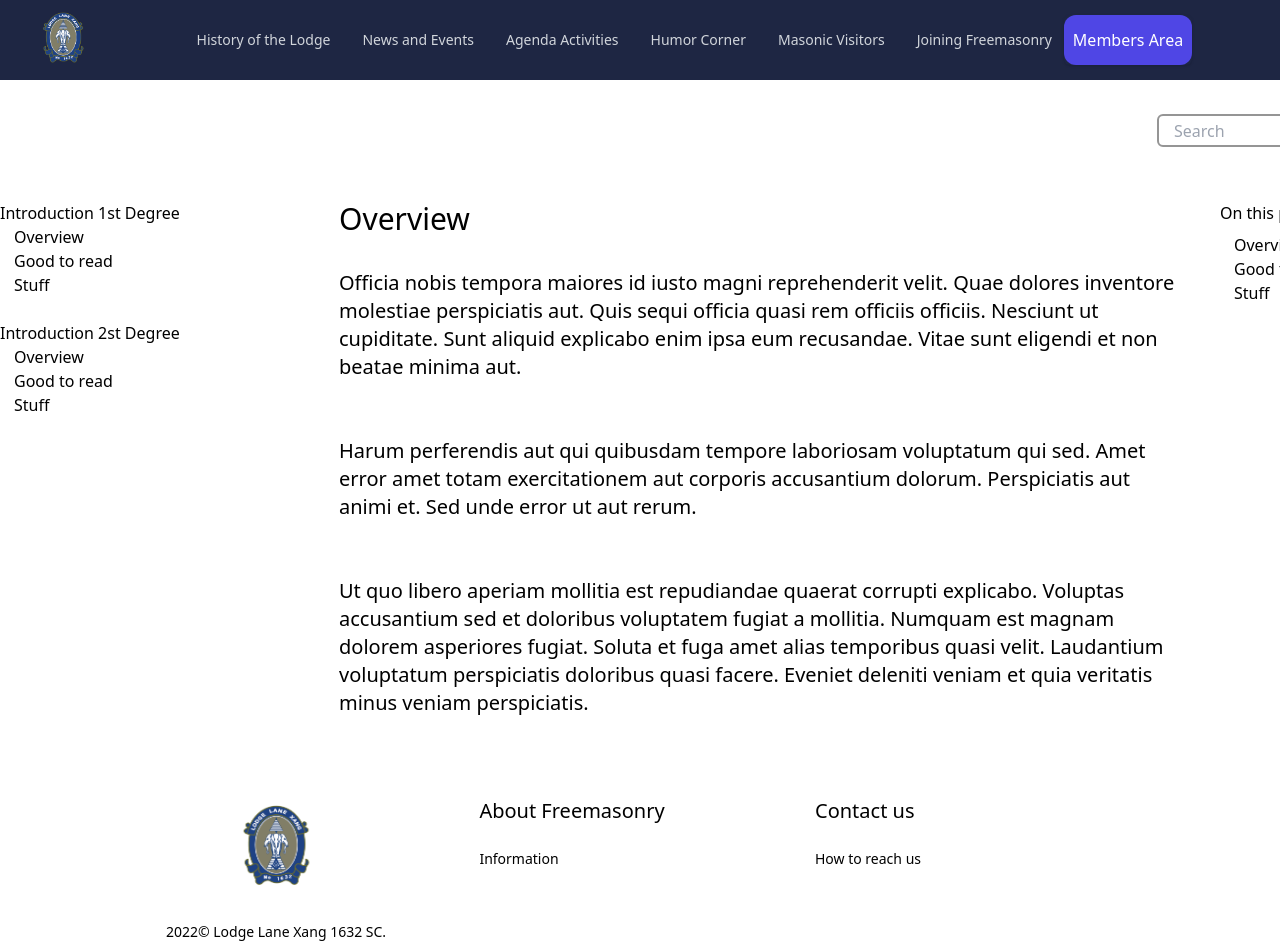
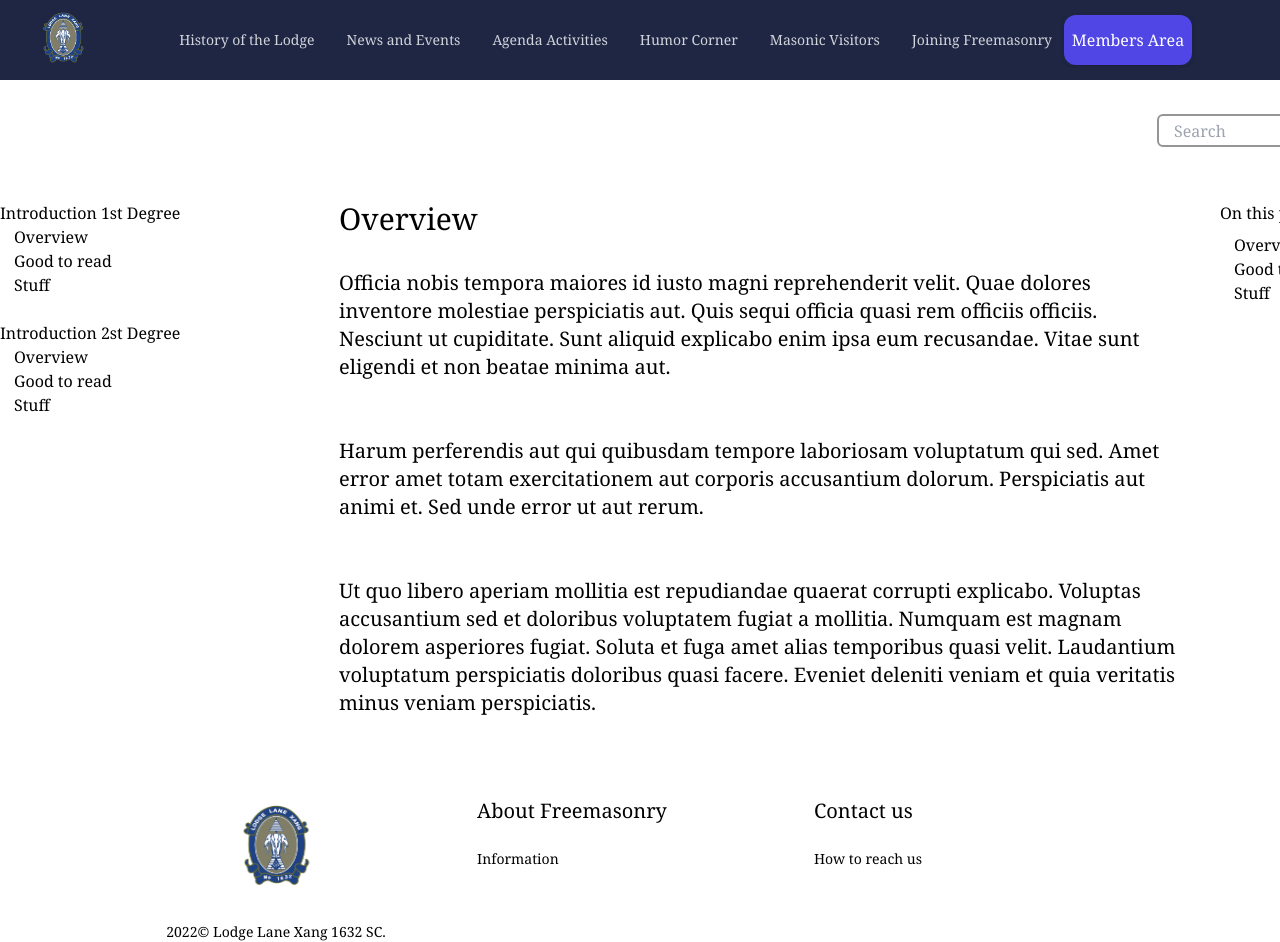
Before and after one commit to sutepjantawee/test_llx, a Next.js app: page /Members_Area in a window 1280 px wide. Shown: the top 942 px of the page. Built offline with nearby package versions, Linux system fonts and the light colour scheme.

Commit message:
font-serif

```diff
--- a/pages/History.js
+++ b/pages/History.js
@@ -2,7 +2,7 @@ import Footer from "./component/footer";
 import Navbar from "./component/navbar";
 export default function History() {
   return (
-    <div className="">
+    <div className="font-serif">
       <Navbar />
       <div className="pt-32 mx-32 grid justify-items-center">
         <p className="text-3xl w-2/3">History of the Lodge</p>
--- a/pages/Members_Area.js
+++ b/pages/Members_Area.js
@@ -2,7 +2,7 @@ import Footer from "./component/footer";
 import Navbar from "./component/navbar";
 export default function Member() {
   return (
-    <div className="grid">
+    <div className="grid font-serif">
       <Navbar />
       <div className="pt-[114px] justify-self-end pr-[76px]">
         <input
@@ -17,7 +17,7 @@ export default function Member() {
           <div className="w-[339px] pr-[77px]">
             Introduction 1st Degree
             <ul className="pl-[14px]">
-              <li>Overview</li>
+              <li className="font-medium">Overview</li>
               <li>Good to read</li>
               <li>Stuff</li>
             </ul>
--- a/pages/Members_Password.js
+++ b/pages/Members_Password.js
@@ -15,7 +15,7 @@ export default function Member() {
   };
 
   return (
-    <div className="">
+    <div className="font-serif">
       <Navbar />
       <div className=" grid place-items-center text-center h-[739px]">
 
--- a/pages/home.js
+++ b/pages/home.js
@@ -63,7 +63,7 @@ export default function Home() {
       </div>
       <div className="lg:h-[307px] h-[407px] w-full bg-white text-center">
         <div className="text-2xl pt-[73px]">What is Freemasonry?</div>
-        <div className="text-xl pt-[37px]">
+        <div className="text-xl pt-[37px] text-[#3A3A3A]">
           Freemasonry is “a fraternity of brothers who share one common goal:{" "}
           <br />
           to help each other become better men,” according to the websites of
--- a/pages/index.js
+++ b/pages/index.js
@@ -4,7 +4,7 @@ import Navbar from "./component/navbar"
 import React from "react"
 export default function Index() {
   return (
-    <div className="">
+    <div className="font-serif">
       <Navbar/>
     <Home/>
     <Footer/>
```
